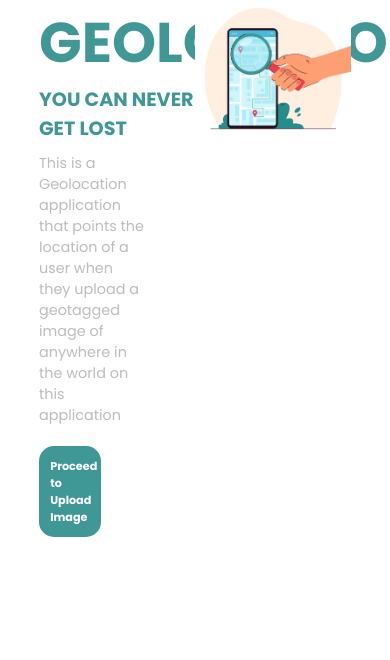
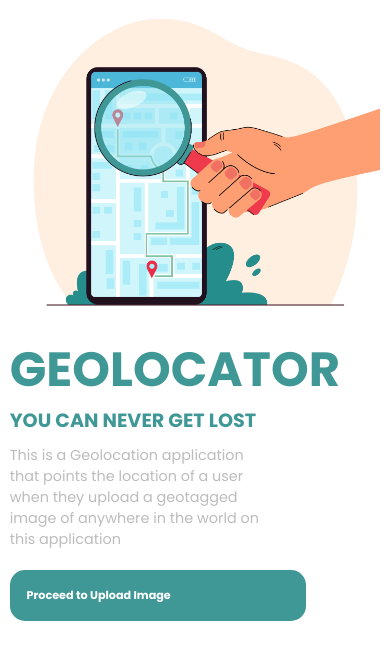
Before and after one commit to rholibobo/geolocation-app, a Node server app: page / in a window 390 px wide; the page is wider, and only the part inside the window is pictured. Shown: the part 86-746 px from the top of that part. Run offline with Node 20, Linux system fonts and the light colour scheme; some libraries are stand-ins or nearby versions.

Commit message:
added responsive styling

```diff
--- a/public/style.css
+++ b/public/style.css
@@ -188,3 +188,43 @@ form input{
 .for-gif img{
   width: 100%;
 }
+
+
+/* Media Queries */
+@media screen and (max-width:580px) {
+  /* Home.ejs */
+  .geo{
+    flex-direction: column-reverse;
+    width: 95%;
+    padding-bottom: 20px;
+  }
+  .geo-div1,.geo-div2{
+    width: 100%;
+  }
+  .geo-div1 h1{
+    font-size: 3rem;
+  }
+  .geo-div1 a{
+    width: 80%;
+    padding: 1.5em;
+  }
+
+  /* File.ejs */
+  .upload{
+    width: 100%;
+    height: auto;
+  }
+  .upload form{
+    width: 90%;
+
+  }
+
+
+  /* Index.ejs */
+  .div{
+    height: 100vh;
+  }
+  .div .info-div{
+    bottom: 0;
+  }
+}
--- a/views/failed.ejs
+++ b/views/failed.ejs
@@ -8,7 +8,9 @@
 </head>
 <body>
     <div class="gif">
-        <h3>There is no exif data for this image</h3>
+        <div>
+            <h3>Ooops sorry! There is no exif data for this image</h3>
+        </div>
         <div class="for-gif">
             <img src="/images/giphy.gif" alt="">
         </div>
```
